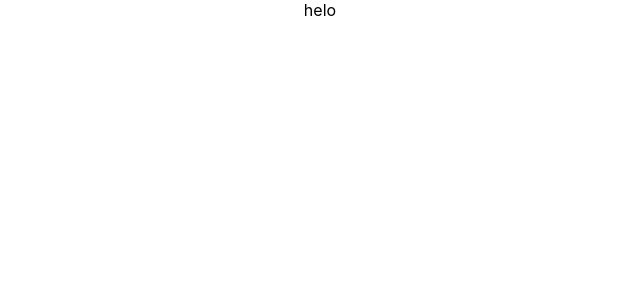
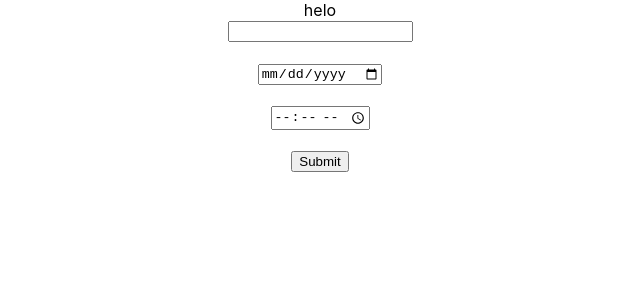
Before and after one commit to Sk-Bhardwaj24/Neos-healthcare-todo, a React (Create React App) app: page / in a window 1280 px wide. Shown: the top 300 px of the page, without its empty margins (320-960 px from the left). Built offline with nearby package versions, Linux system fonts and the light colour scheme.

Commit message:
created hooks for form

```diff
--- a/src/App.js
+++ b/src/App.js
@@ -1,7 +1,13 @@
 import "./App.css";
+import Todoinput from "./Components/Todoinput";
 
 function App() {
-  return <div className="App">helo</div>;
+  return (
+    <div className="App">
+      helo
+      <Todoinput />
+    </div>
+  );
 }
 
 export default App;
--- a/src/Components/Hook.js
+++ b/src/Components/Hook.js
@@ -8,6 +8,7 @@ export const useForm = (initialState = {}, onSubmit) => {
 
   const handleSubmit = (e) => {
     e.preventDefault();
+    console.log(onSubmit);
     onSubmit?.(formData);
   };
 
--- a/src/Components/Todoinput.jsx
+++ b/src/Components/Todoinput.jsx
@@ -1,8 +1,49 @@
 import React from "react";
 import { useForm } from "./Hook";
 const Todoinput = () => {
-  console.log(useForm);
-  return <div>Todoinput</div>;
+  const { formData, handleInputChange, handleSubmit } = useForm(
+    {
+      task: "",
+      date: "",
+      time: "",
+    },
+    (formData) => {
+      console.log(formData);
+      console.log("hello");
+    }
+  );
+
+  const { task, date, time } = formData;
+
+  return (
+    <form onSubmit={handleSubmit}>
+      <input
+        type="text"
+        name="task"
+        value={task}
+        onChange={handleInputChange}
+      />
+      <br />
+      <br />
+      <input
+        type="date"
+        name="date"
+        value={date}
+        onChange={handleInputChange}
+      />
+      <br />
+      <br />
+      <input
+        type="time"
+        name="time"
+        value={time}
+        onChange={handleInputChange}
+      />
+      <br />
+      <br />
+      <button type="submit">Submit</button>
+    </form>
+  );
 };
 
 export default Todoinput;
```
